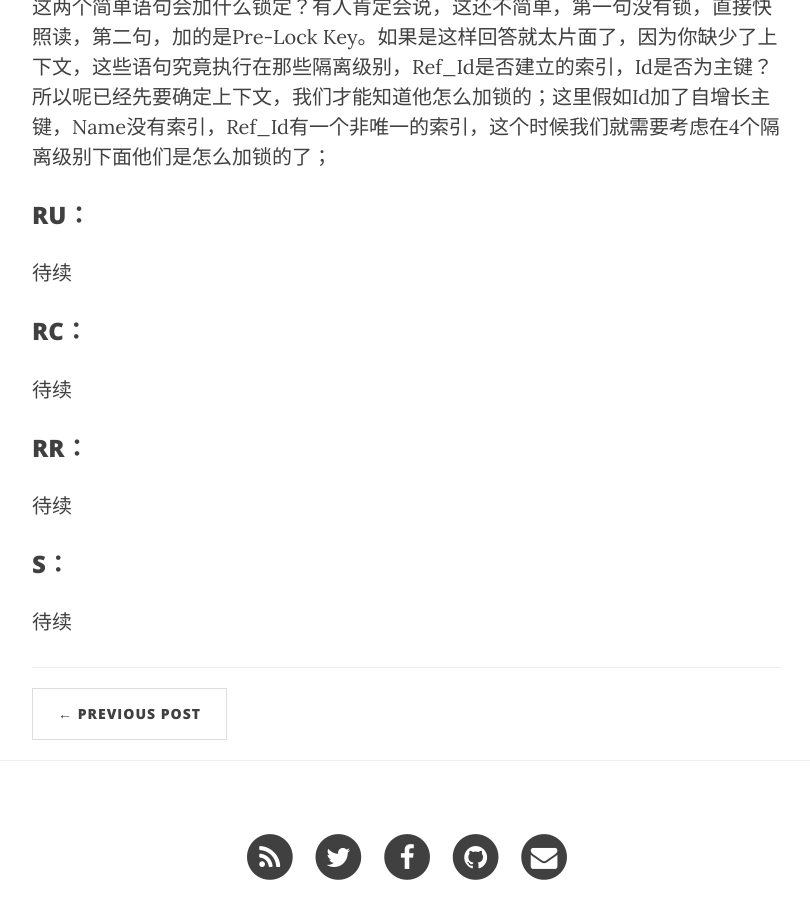
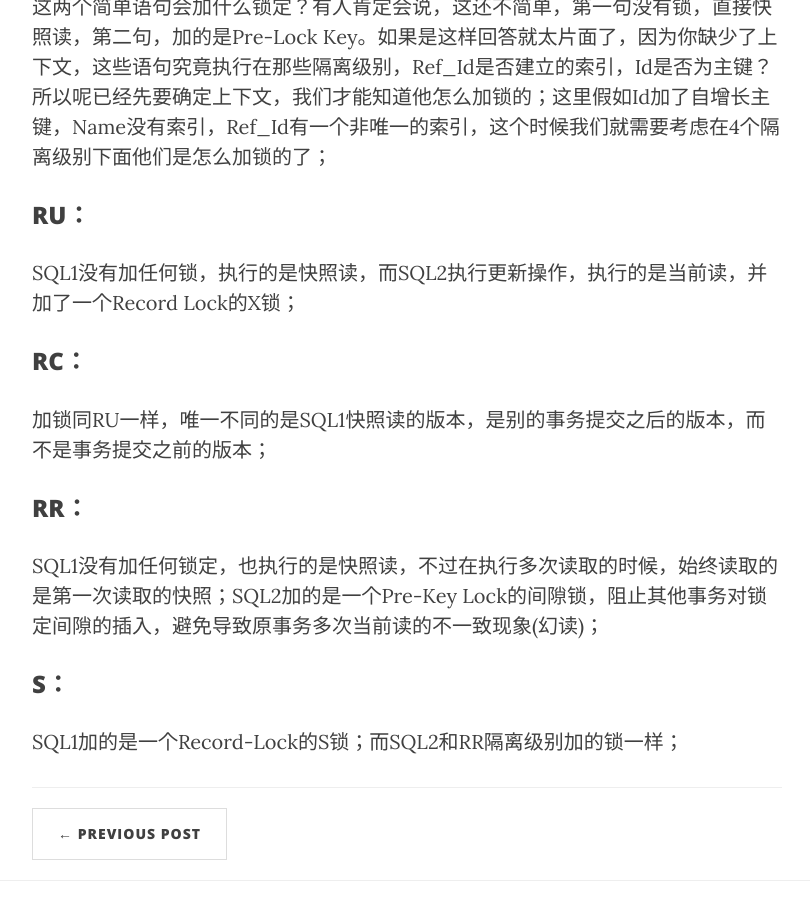
Before and after one commit to ryanwli/ryanwli.github.io, a Jekyll site: the page built from _posts/2016-07-20-mysql-lock-trx.md, in a window 1280 px wide and 900 px high, scrolled down 8742 px. Shown: the whole window, without its empty margins (233-1043 px from the left). Built offline with Jekyll 4.4.1, drawn with Linux system fonts in a browser that asks for light colours; nearby versions of some CDN libraries.

Commit message:
complete mysql lock trx doc

```diff
--- a/_posts/2016-07-20-mysql-lock-trx.md
+++ b/_posts/2016-07-20-mysql-lock-trx.md
@@ -210,16 +210,16 @@ InnoDB是很有必要做这个优化，如果不做，读的并发性都会减
 
 ### RU：
 
-待续
+SQL1没有加任何锁，执行的是快照读，而SQL2执行更新操作，执行的是当前读，并加了一个Record Lock的X锁；
 
 ### RC：
 
-待续
+加锁同RU一样，唯一不同的是SQL1快照读的版本，是别的事务提交之后的版本，而不是事务提交之前的版本；
 
 ### RR：
 
-待续
+SQL1没有加任何锁定，也执行的是快照读，不过在执行多次读取的时候，始终读取的是第一次读取的快照；SQL2加的是一个Pre-Key Lock的间隙锁，阻止其他事务对锁定间隙的插入，避免导致原事务多次当前读的不一致现象(幻读)；
 
 ### S：
 
-待续
+SQL1加的是一个Record-Lock的S锁；而SQL2和RR隔离级别加的锁一样；
```
